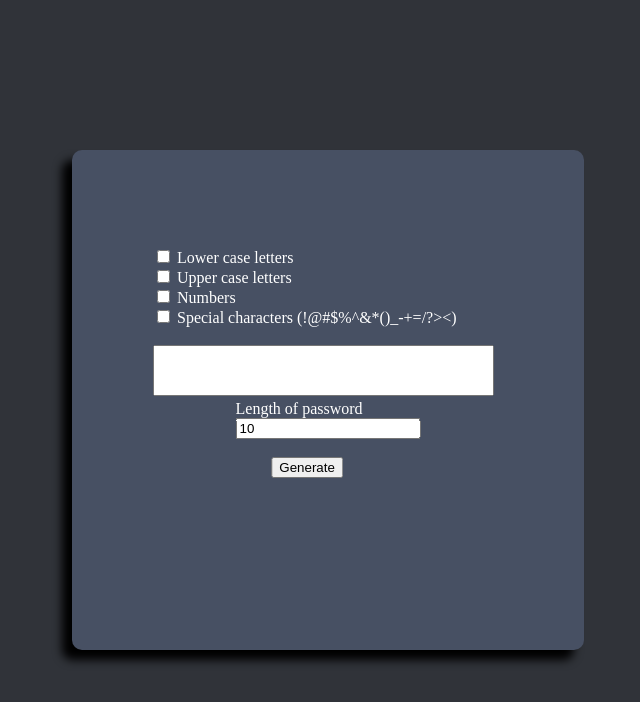
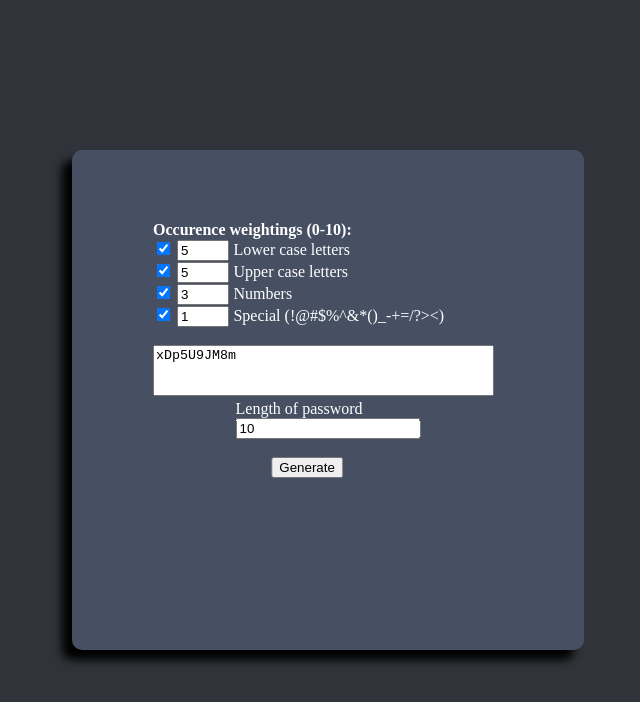
Before and after one commit to goodpassword/goodpassword, a plain HTML site: page index.html in a window 1280 px wide. Both pictures are taken after a click on the button "Generate". Shown: the whole page, without its empty margins (312-952 px from the left). Drawn offline with Linux system fonts and the light colour scheme.

Commit message:
Weight adjustment added to UI and structural improvemet

```diff
--- a/generator.js
+++ b/generator.js
@@ -1,22 +1,56 @@
 class Range {
-	constructor(low, high, name, weight) {
-		this.low = low;
-		this.high = high;
-		this.name = name;
-		this.weight = weight;
+	get weight() {
+		let v = parseInt(this.self.value);
+		if(isNaN(v) || v < 0) {
+			return 0;
+		}
+		return Math.min(10, v);
+	}
+
+	set weight(v) {
+		this.self.value = v;
+	}
+
+	get checked() {
+		return this.weight > 0;
+	}
+
+	check() {
+		if(this.checked) {
+			this.oldWeight = this.weight;
+			this.weight = 0;
+		}
+		else {
+			this.weight = this.oldWeight;
+		}
+		this.cbox.checked = this.checked;
 	}
 
 	pick(i) {
 		i = i % (this.high - this.low + 1);
 		return this.low === 0 ? specialChars[i] : String.fromCharCode(this.low + i);
 	}
+
+	static checkListener(e) {
+		ranges.find(r => r.cbox == e.target).check();
+	}
+
+	constructor(low, high, name, weight) {
+		this.self = document.getElementById(name);
+		this.low = low;
+		this.high = high;
+		this.weight = weight;
+		this.oldWeight = weight;
+		this.cbox = Array.from(this.self.parentNode.childNodes).find(n => n.type == "checkbox");
+		this.cbox.addEventListener("click", Range.checkListener);
+	}
 }
 
 const ranges = [
-	new Range(0, 17, "selectSpecial", 1),
-	new Range('a'.charCodeAt(0), 'z'.charCodeAt(0), "selectLc", 5),
-	new Range('A'.charCodeAt(0), 'Z'.charCodeAt(0), "selectUc", 5),
-	new Range(0x30, 0x39, "selectNumbers", 3)
+	new Range(0, 17, "weightSpecial", 1),
+	new Range('a'.charCodeAt(0), 'z'.charCodeAt(0), "weightLc", 5),
+	new Range('A'.charCodeAt(0), 'Z'.charCodeAt(0), "weightUc", 5),
+	new Range(0x30, 0x39, "weightNumbers", 3)
 ]
 
 var selected;
@@ -28,16 +62,18 @@ function charOf(i, j) {
 	j = j % totalWeight;
 	let r = 0;
 
-	while(selected[r].weight <= j) {
-		j -= selected[r].weight;
+	let w = selected[r].weight;
+	while(w <= j) {
+		j -= w;
 		r++;
+		w = selected[r].weight;
 	}
 
 	return selected[r].pick(i);
 }
 
 function generate(len) {
-	selected = ranges.filter(x => document.getElementById(x.name).checked);
+	selected = ranges.filter(x => x.checked);
 	if(selected.length === 0) {
 		return "";
 	}
--- a/index.html
+++ b/index.html
@@ -3,7 +3,6 @@
 	<meta charset="utf-8">
 	<meta name="viewport" content="width=600, initial-scale=1">
 	<title>goodpassword.github.io</title>
-	<script type="text/javascript" src="generator.js"></script>
 	<link rel="stylesheet" type="text/css" href="" id="stylesrc" />
 	<script type="text/javascript">
 		function adaptCss() {
@@ -19,24 +18,29 @@
 </head>
 <body>
 	<div class="main">
+		<b>Occurence weightings (0-10):</b><br>
 		<label>
-			<input type="checkbox" id="selectLc" />
+			<input type="checkbox" checked />
+			<input type="number" class="weight" min="0" max="10" id="weightLc" />
 			Lower case letters
 		</label>
 		<br>
 		<label>
-			<input type="checkbox" id="selectUc" />
+			<input type="checkbox" checked />
+			<input type="number" class="weight" min="0" max="10" id="weightUc" />
 			Upper case letters
 		</label>
 		<br>
 		<label>
-			<input type="checkbox" id="selectNumbers" />
+			<input type="checkbox" checked />
+			<input type="number" class="weight" min="0" max="10" id="weightNumbers" />
 			Numbers
 		</label>
 		<br>
 		<label>
-			<input type="checkbox" id="selectSpecial" />
-			Special characters (!@#$%^&*()_-+=/?><)
+			<input type="checkbox" checked />
+			<input type="number" class="weight" min="0" max="10" id="weightSpecial" />
+			Special (!@#$%^&*()_-+=/?><)
 		</label>
 		<br>
 		<br>
@@ -52,4 +56,5 @@
 		</div>
 	</div>
 	<div class="bg"></div>
+	<script type="text/javascript" src="generator.js"></script>
 </body>
--- a/style.css
+++ b/style.css
@@ -1,6 +1,10 @@
 body {
 	color: white;
 	background-color: #303339;
+}
+
+input.weight {
+	width: 6ch;
 }
 
 div.main {
```
